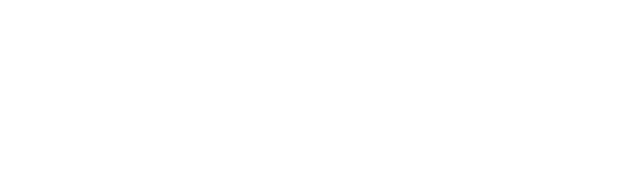
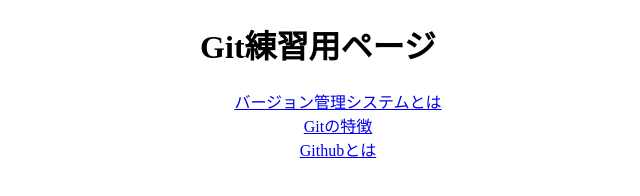
Before and after one commit to souma0804/git_test, a plain HTML site: page index.html in a window 1280 px wide. Shown: the whole page, without its empty margins (322-962 px from the left). Drawn offline with Linux system fonts and the light colour scheme.

Commit message:
ヘッダー、見出しを追加

```diff
--- a/index.html
+++ b/index.html
@@ -9,6 +9,17 @@
     <title>gitの練習</title>
 </head>
 <body>
-
+<header>
+    <h1>Git練習用ページ</h1>
+</header>
+<mein>
+    <nav>
+        <ul>
+            <a href="index.html"><li>バージョン管理システムとは</li></a>
+            <a href="git.html"><li>Gitの特徴</li></a>
+            <a href="github.html"><li>Githubとは</li></a>
+        </ul>
+    </nav>
+</mein>
 </body>
 </html>
```
